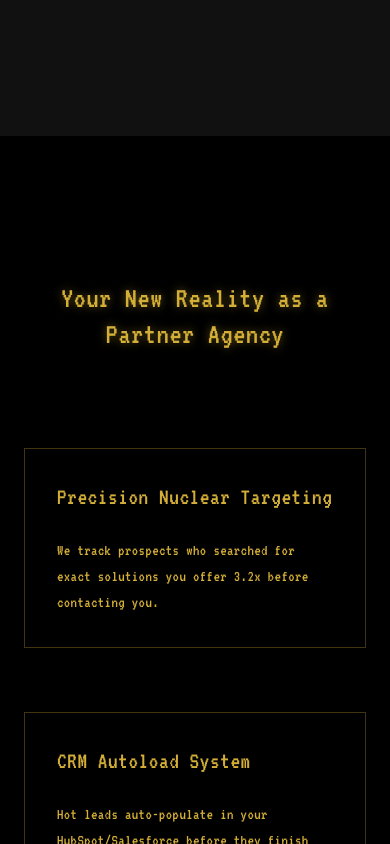
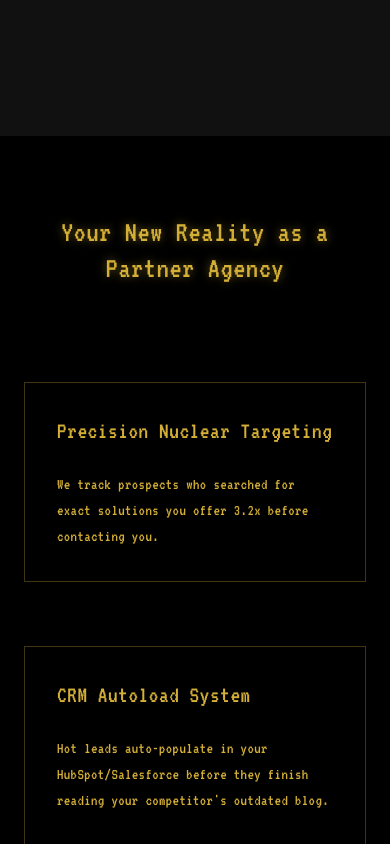
Before and after one commit to kixiktech/kixik-data, a React (Vite) app: page / in a window 390 px wide. Shown: the part 3680-4524 px from the top of the page. Built offline with nearby package versions, Linux system fonts and the light colour scheme.

Commit message:
Visual edit in Lovable
Edited UI in Lovable

```diff
--- a/src/pages/Index.tsx
+++ b/src/pages/Index.tsx
@@ -1,4 +1,3 @@
-
 import React from 'react';
 import Logo from '@/components/Logo';
 import TrapCircle from '@/components/TrapCircle';
@@ -7,7 +6,6 @@ import GoldLogo from '@/components/GoldLogo';
 import { Separator } from '@/components/ui/separator';
 import ComparisonTables from '@/components/ComparisonTables';
 import TestimonialsSection from '@/components/TestimonialsSection';
-
 const Index = () => {
   return <div className="min-h-screen bg-black text-gold">
       {/* Header */}
@@ -92,7 +90,7 @@ const Index = () => {
       </section>
 
       {/* Section 3: The Elixir (Solution Revelation) */}
-      <section className="container mx-auto px-6 py-36 md:py-48 max-w-6xl">
+      <section className="container mx-auto px-6 md:py-48 max-w-6xl py-[78px]">
         <h2 className="text-3xl md:text-4xl terminal-text gold-glow text-center mb-24">
           Your New Reality as a Partner Agency
         </h2>
@@ -122,7 +120,7 @@ const Index = () => {
       </section>
 
       {/* Section 4: Case Studies & Testimonials */}
-      <section className="container mx-auto px-6 max-w-6xl">
+      <section className="container mx-auto max-w-6xl py-0 px-[40px]">
         <TestimonialsSection />
       </section>
 
```
